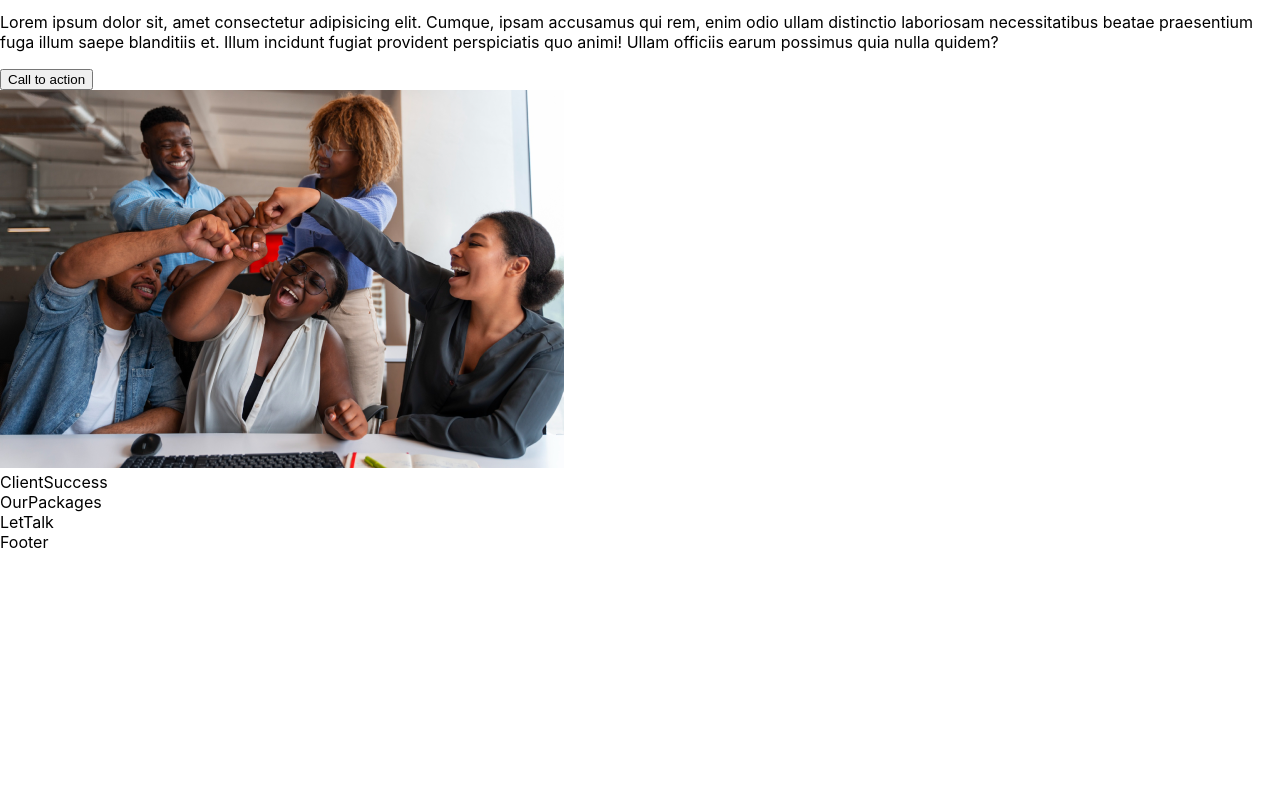
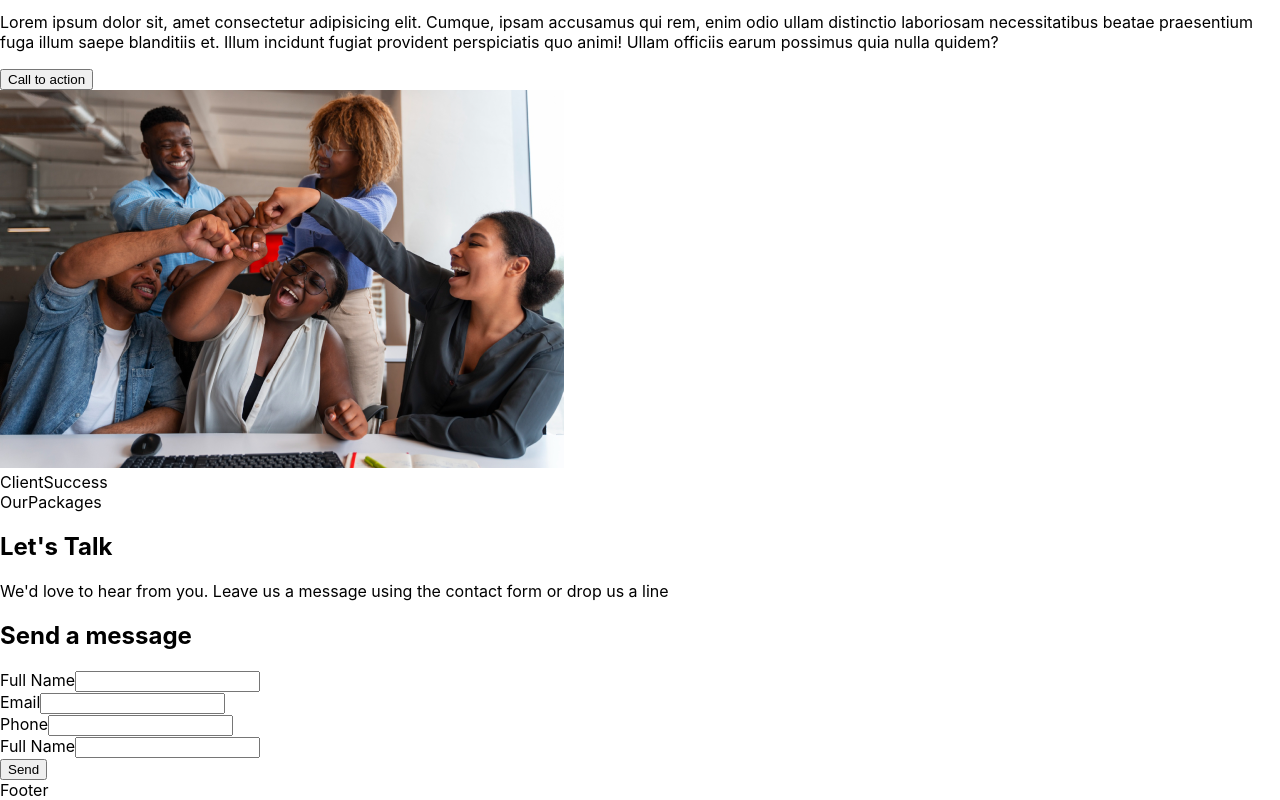
Before and after one commit to Carbell-sarfo/Segula, a React (Create React App) app: page / in a window 1280 px wide. Shown: the part 988-1788 px from the top of the page. Before the commit the page ends 1540 px from the top, so only its background shows below. Built offline with nearby package versions, Linux system fonts and the light colour scheme.

Commit message:
part-form

```diff
--- a/src/components/LetTalk.jsx
+++ b/src/components/LetTalk.jsx
@@ -1,8 +1,55 @@
-import React from 'react'
+import React, { useState } from 'react'
 
 const LetTalk = () => {
+    const [name, setName] = useState("")
+    const [email, setEmail] = useState("")
+    const [phoneNumber, setPhoneNumber] = useState("")
+    const [message, setMessage] = useState("")
+
+    // const options ["e" ]
   return (
-    <div>LetTalk</div>
+    <div>
+        <div>
+            <div>
+                <h2>Let's Talk</h2>
+                <p>We'd love to hear from you. Leave us a message using the contact form or drop us a line</p>
+                <div>
+                    <div></div>
+                    <div></div>
+                </div>
+                <div>
+                    <div></div>
+                    <div></div>
+                </div>
+                <div>
+                    <div></div>
+                    <div></div>
+                </div>
+            </div>
+            <div>
+                <h2>Send a message</h2>
+                <form>
+                    <div>
+                        <label>Full Name</label>
+                        <input type='text' />
+                    </div>
+                    <div>
+                        <label>Email</label>
+                        <input type='text' />
+                    </div>
+                    <div>
+                        <label>Phone</label>
+                        <input type='text' />
+                    </div>
+                    <div>
+                        <label>Full Name</label>
+                        <input type='text' />
+                    </div>
+                    <button>Send</button>
+                </form>
+            </div>
+        </div>
+    </div>
   )
 }
 
```
